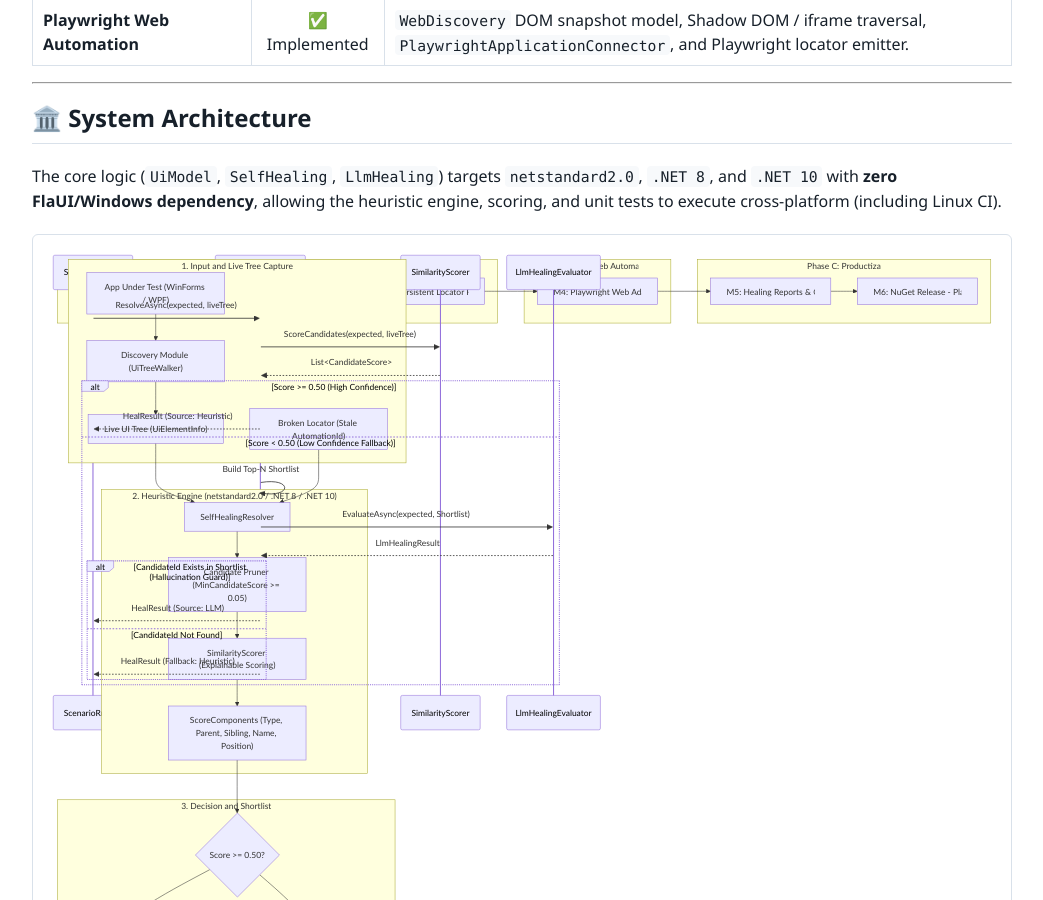
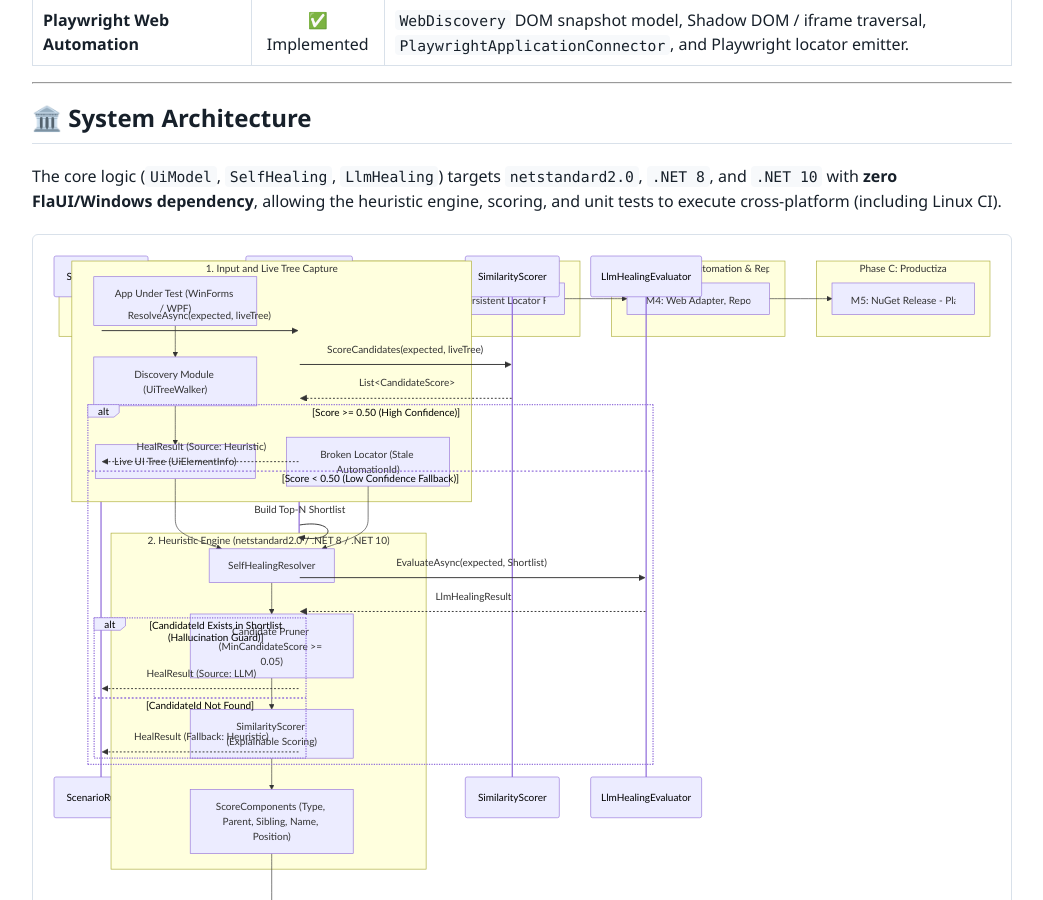
Before and after one commit to mustafasercansak/automation-sandbox, a Jekyll site: the page built from README.md, in a window 1280 px wide and 900 px high, scrolled down 1422 px. Shown: the whole window, without its empty margins (118-1161 px from the left). Built offline with Jekyll 4.4.1, drawn with Linux system fonts in a browser that asks for light colours; our own code applies the rules of GitHub Pages for plain Markdown files.

Commit message:
feat: update project milestones to include reporting and documentation enhancements

````diff
--- a/README.md
+++ b/README.md
@@ -415,14 +415,13 @@ graph LR
         M3[M3: Persistent Locator Repository - Implemented]
         M1 --> M2 --> M3
     end
-    subgraph PhaseB [Phase B: Web Automation]
-        M4[M4: Playwright Web Adapter Foundation - Added]
+    subgraph PhaseB [Phase B: Web Automation & Reporting]
+        M4[M4: Web Adapter, Reports & Docs - Implemented]
     end
     subgraph PhaseC [Phase C: Productization]
-        M5[M5: Healing Reports & CI Artifacts - Implemented]
-        M6[M6: NuGet Release - Planned]
+        M5[M5: NuGet Release - Planned]
     end
-    M3 --> M4 --> M5 --> M6
+    M3 --> M4 --> M5
 ```
 
 ---
````
Also changed, not shown: PROJECT_SHOWCASE.md (+19 -7 lines).
